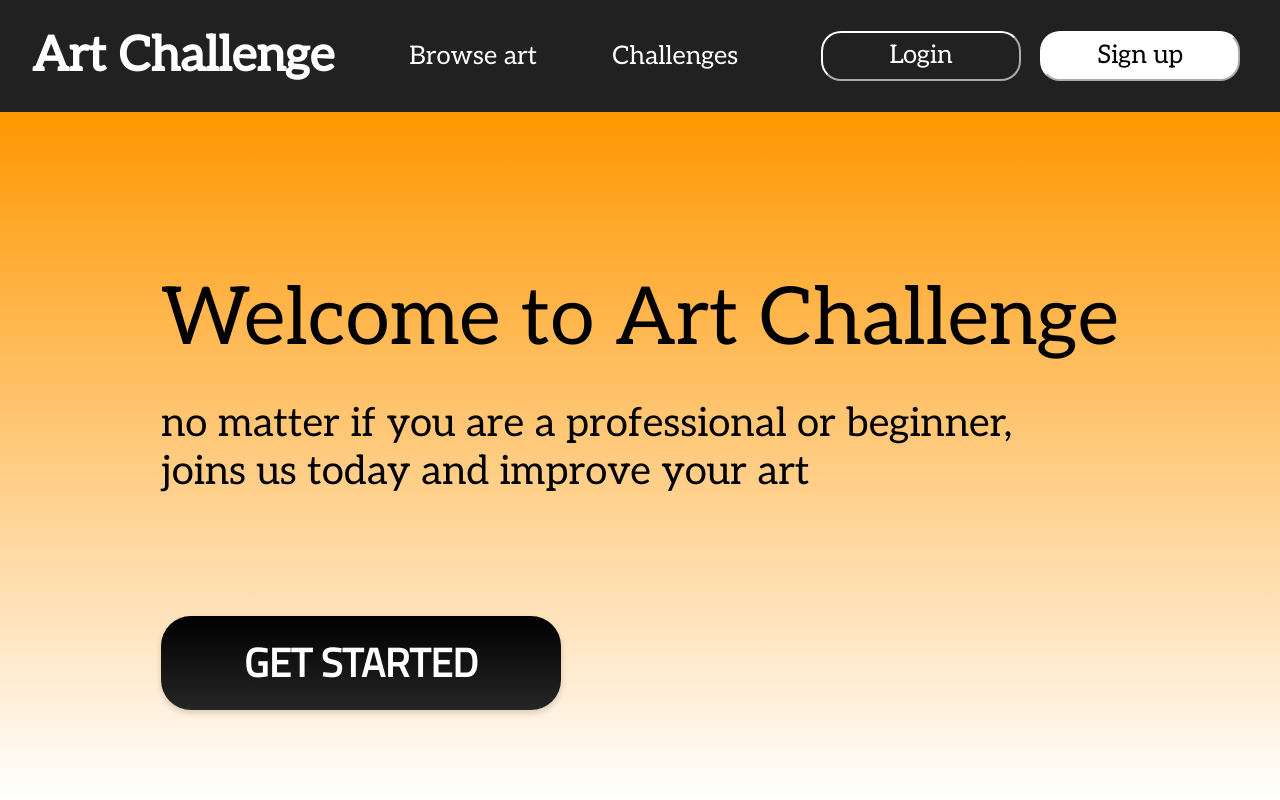
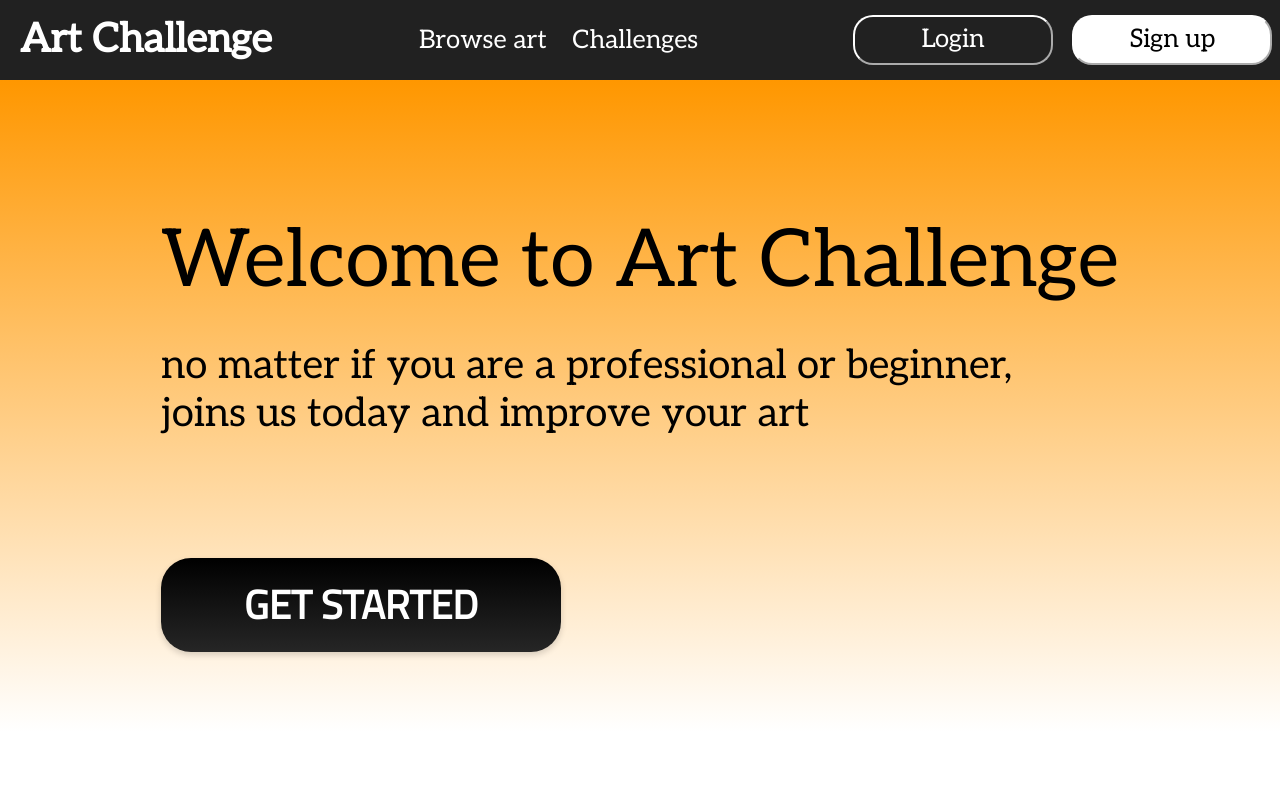
Before and after one commit to wojzam/Art-Challenge, a PHP site: page /public/views/home.html in a window 1280 px wide. Run offline with PHP 8.4, Linux system fonts and the light colour scheme.

Commit message:
update home page

```diff
--- a/public/css/style.css
+++ b/public/css/style.css
@@ -3,48 +3,52 @@ body {
 }
 
 .container {
-    width: 100vw;
-    height: 100vh;
-
     display: flex;
     flex-direction: column;
 }
 
 header {
+    width: 100%;
     height: 80px;
+    position: fixed;
+    top: 0;
     display: flex;
     justify-content: space-between;
     align-items: center;
     background-color: #212121;
-    padding: 1em 2em;
 }
 
 main {
-    height: 100vh;
-    background: transparent linear-gradient(180deg, #FF9700 0%, #FFFFFF 100%) 0% 0% no-repeat padding-box;
+    width: 100%;
+    height: 100%;
+    background: transparent linear-gradient(180deg, #FF9700 0%, white 100%) 0% 0% no-repeat padding-box;
+    margin-top: 80px;
     display: flex;
     flex-direction: column;
     justify-content: flex-start;
     align-items: center;
+    padding-top: 10vh;
+    padding-bottom: 10vh;
 }
 
 .title {
-    font-size: 3em;
+    padding-left: 0.5em;
+    font-size: 2.5em;
     font-family: "Aleo";
     font-weight: bold;
-    color: #FFFFFF;
+    color: white;
 }
 
 .menu {
     font-size: 1.6em;
     font-family: "Aleo";
     font-weight: normal;
-    color: #FFFFFF;
+    color: white;
 }
 
 .login-btn {
     background-color: transparent;
-    border-color: #FFFFFF;
+    border-color: white;
     border-radius: 20px;
 
     width: 200px;
@@ -58,8 +62,8 @@ main {
 }
 
 .signup-btn {
-    background-color: #FFFFFF;
-    border-color: #FFFFFF;
+    background-color: white;
+    border-color: white;
     border-radius: 20px;
 
     width: 200px;
@@ -76,7 +80,6 @@ h1 {
     font-size: 5em;
     font-family: "Aleo";
     font-weight: normal;
-    margin-top: 2em;
     margin-bottom: 0.4em;
 }
 
@@ -102,3 +105,55 @@ h2 {
     font-weight: bold;
     font-size: 2.5em;
 }
+
+.navbar {
+    display: flex;
+    justify-content: flex-start;
+    font-family: "Aleo";
+    font-weight: normal;
+    color: white;
+  }
+
+  .navbar a {
+    float: left;
+    text-align: center;
+    text-decoration: none;
+  }
+
+  .dropdown .dropbtn {
+    border: none;
+    outline: none;
+    color: white;
+    font-size: 1.6em;
+    padding: 0.5em;
+    background-color: inherit;
+    font-family: inherit;
+    margin: 0;
+  }
+
+  .dropdown-content {
+    display: none;
+    position: absolute;
+    background-color: #f9f9f9;
+    min-width: 160px;
+    box-shadow: 0px 8px 16px 0px rgba(0,0,0,0.2);
+    z-index: 1;
+  }
+
+  .dropdown-content a {
+    float: none;
+    color: black;
+    font-size: 1em;
+    padding: 12px 16px;
+    text-decoration: none;
+    display: block;
+    text-align: left;
+  }
+
+  .dropdown-content a:hover {
+    background-color: #ddd;
+  }
+
+  .dropdown:hover .dropdown-content {
+    display: block;
+  }
--- a/public/views/home.html
+++ b/public/views/home.html
@@ -11,8 +11,28 @@
     <div class="container">
         <header>
             <p class="title">Art Challenge</p>
-            <p class="menu">Browse art</p>
-            <p class="menu">Challenges</p>
+            <div class="navbar">
+                <div class="dropdown">
+                    <button class="dropbtn">Browse art
+                        <i class="fa fa-caret-down"></i>
+                    </button>
+                    <div class="dropdown-content">
+                        <a href="#">Link 1</a>
+                        <a href="#">Link 2</a>
+                        <a href="#">Link 3</a>
+                    </div>
+                </div>
+                <div class="dropdown">
+                    <button class="dropbtn">Challenges
+                        <i class="fa fa-caret-down"></i>
+                    </button>
+                    <div class="dropdown-content">
+                        <a href="#">Link 1</a>
+                        <a href="#">Link 2</a>
+                        <a href="#">Link 3</a>
+                    </div>
+                </div>
+            </div>
             <div><button class="login-btn">Login</button>
                 <button class="signup-btn">Sign up</button>
             </div>
```
